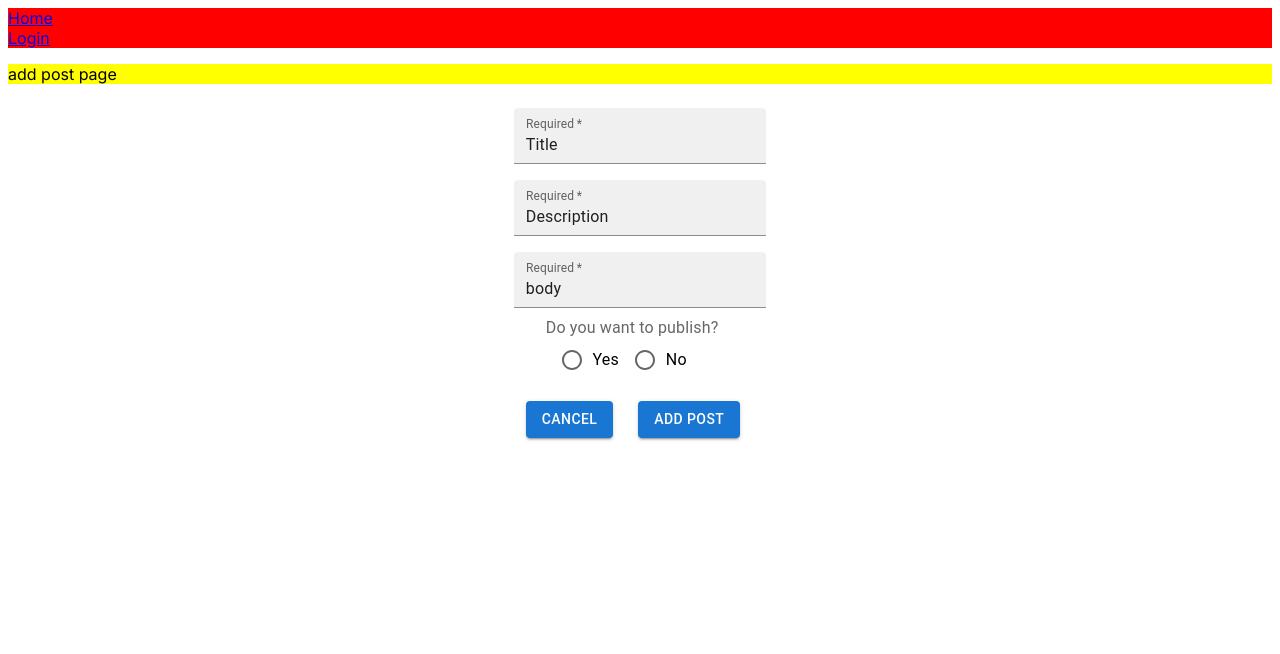
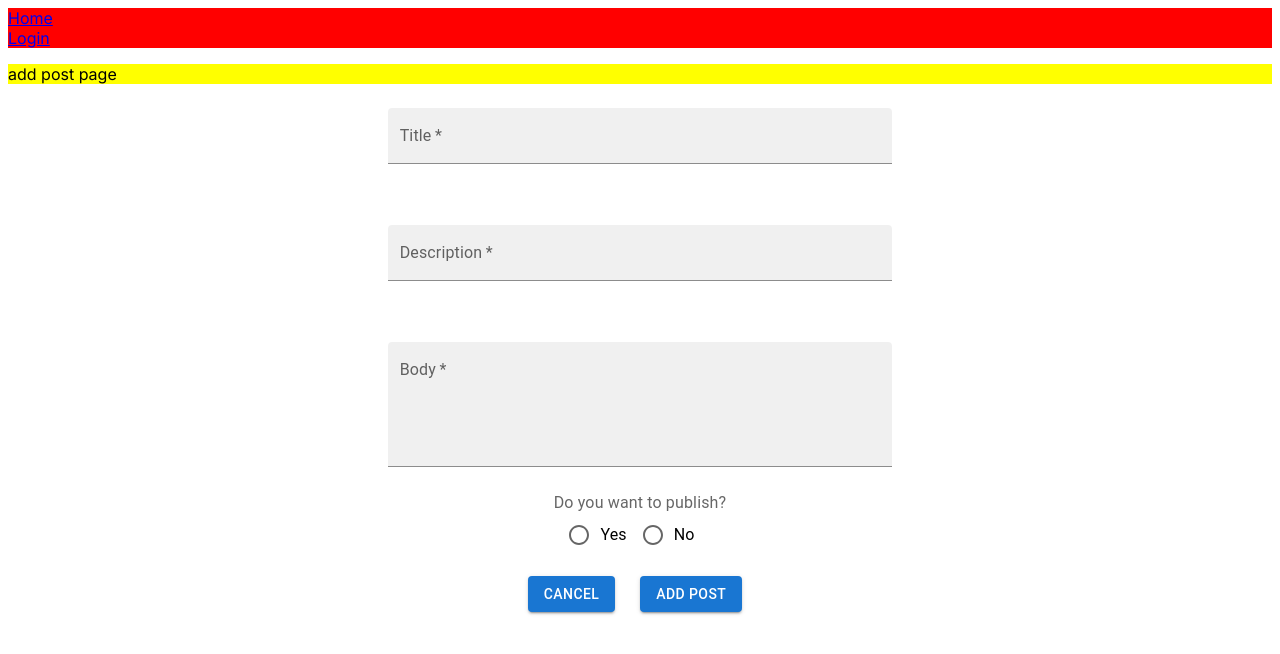
Before and after one commit to tahagunes/auth-task, a Next.js app in the folder nextjs/: page /add-post in a window 1280 px wide. Shown: the top 654 px of the page. Built offline with nearby package versions, Linux system fonts and the light colour scheme; no server answers.

Commit message:
add post form fixed

```diff
--- a/nextjs/src/app/posts/page.tsx
+++ b/nextjs/src/app/posts/page.tsx
@@ -6,7 +6,7 @@ export default function Home() {
         <main>
             <div style={{ flexDirection: "row", backgroundColor: 'yellow' }}>
                 <p>posts page</p>
-                <Link style={{ paddingLeft: 10 }} href="/add-post">Posts</Link>
+                <Link style={{ paddingLeft: 10 }} href="/add-post">Add Post</Link>
             </div>
             <PostsTable />
         </main>
--- a/nextjs/src/components/add-post-form.tsx
+++ b/nextjs/src/components/add-post-form.tsx
@@ -13,6 +13,10 @@ export default function FormPropsAddPostFields() {
     const [title, setTitle] = React.useState<string>('Title');
     const [description, setDescription] = React.useState<string>('Description');
     const [body, setBody] = React.useState<string>('Body');
+    const [value, setValue] = React.useState('yes');
+    const handleChange = (event: React.ChangeEvent<HTMLInputElement>) => {
+        setValue((event.target as HTMLInputElement).value);
+      };
 
     const router = useRouter()
     // async function handleLogin() {
@@ -54,26 +58,30 @@ export default function FormPropsAddPostFields() {
     //     }
 
     // }
+    function handleCancel() {
+        router.push('/posts');
+    }
     return (
         <Box
             component="form"
             sx={{
-                '& .MuiTextField-root': { m: 1, width: '25ch' },
+                '& .MuiTextField-root': { m: 1, width: '50ch', height: '10ch' },
+                display: 'flex',
+                flexDirection: 'column',
+                justifyContent: 'center',
+                alignItems: 'center',
             }}
             noValidate
             autoComplete="off"
-            display="flex"
-            flexDirection="column"
-            justifyContent="center"
-            alignItems="center"
         >
-            <div style={{ flexDirection: 'column' }}>
+            <div style={{ display: 'flex', flexDirection: 'column', alignItems: 'center' }}>
                 <div>
+
                     <TextField
                         required
                         id="filled-required"
-                        label="Required"
-                        defaultValue="Title"
+                        label="Title"
+                        //defaultValue="Title"
                         variant="filled"
                         onChange={(e) => { setTitle(e.target.value); }}
                     />
@@ -82,8 +90,8 @@ export default function FormPropsAddPostFields() {
                     <TextField
                         required
                         id="filled-required"
-                        label="Required"
-                        defaultValue="Description"
+                        label="Description"
+                        //defaultValue="Description"
                         variant="filled"
                         onChange={(e) => { setDescription(e.target.value); }}
                     />
@@ -91,28 +99,34 @@ export default function FormPropsAddPostFields() {
                 <div>
                     <TextField
                         required
-                        id="filled-required"
-                        label="Required"
-                        defaultValue="body"
+                        id="filled-multiline-static"
+                        label="Body"
+                        multiline
+                        rows={4}
+                        //defaultValue="Post content"
                         variant="filled"
                         onChange={(e) => { setBody(e.target.value); }}
                     />
+
                 </div>
-                <div>
-                    <FormControl style={{ paddingLeft: 40, alignItems: 'center', justifyContent: 'center' }}>
+                <div >
+                    <FormControl style={{ marginTop:40,alignItems: 'center', justifyContent: 'center' }}>
                         <FormLabel id="demo-row-radio-buttons-group-label">Do you want to publish?</FormLabel>
                         <RadioGroup
                             row
                             aria-labelledby="demo-row-radio-buttons-group-label"
                             name="row-radio-buttons-group"
+                            onChange={handleChange}
                         >
-                            <FormControlLabel value="publishYes" control={<Radio />} label="Yes" />
-                            <FormControlLabel value="publishNo" control={<Radio />} label="No" />
+                            <FormControlLabel value='yes' control={<Radio />} label="Yes" />
+                            <FormControlLabel value='no' control={<Radio />} label="No" />
                         </RadioGroup>
                     </FormControl>
                 </div>
-                <Button style={{marginLeft:20,marginTop: 20, marginRight: 10 }} variant="contained">Cancel</Button>
-                <Button style={{marginLeft:15,marginTop: 20, marginRight: 10 }} variant="contained">Add Post</Button>
+                <div>
+                    <Button style={{ marginTop: 20, marginRight: 10 }} variant="contained" onClick={handleCancel}>Cancel</Button>
+                    <Button style={{ marginLeft: 15, marginTop: 20, marginRight: 10 }} variant="contained" >Add Post</Button>
+                </div>
             </div>
         </Box>
     );
```
